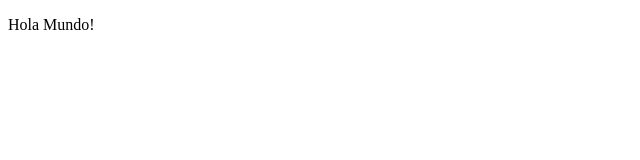
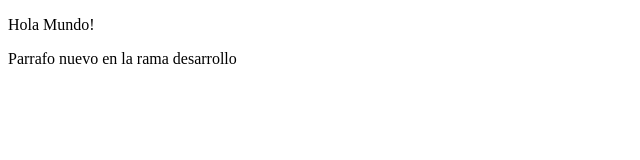
Before and after one commit to ignrodvaz/practica-Git, a plain HTML site: page index.html in a window 1280 px wide. Shown: the whole page, without its empty margins (0-640 px from the left). Drawn offline with Linux system fonts and the light colour scheme.

Commit message:
Segundo commit: Nuevo Parrafo

```diff
--- a/index.html
+++ b/index.html
@@ -7,5 +7,6 @@
 </head>
 <body>
     <p>Hola Mundo!</p>
+    <p>Parrafo nuevo en la rama desarrollo</p>
 </body>
 </html>
```
